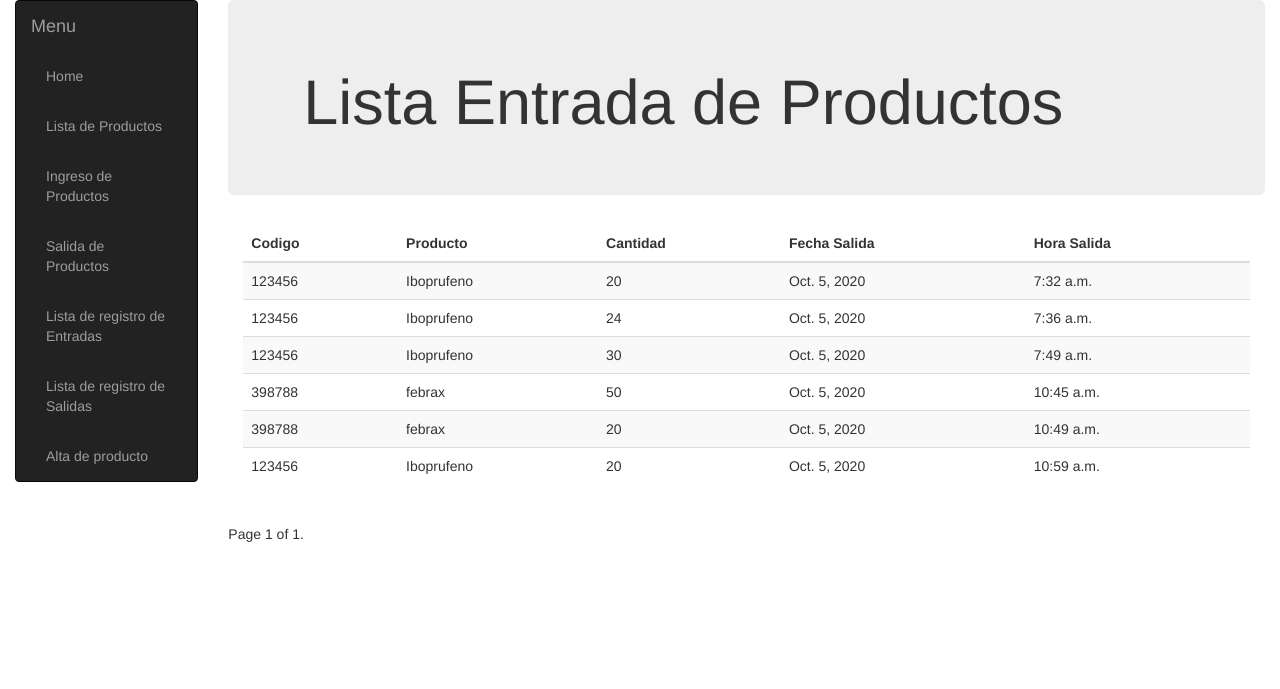
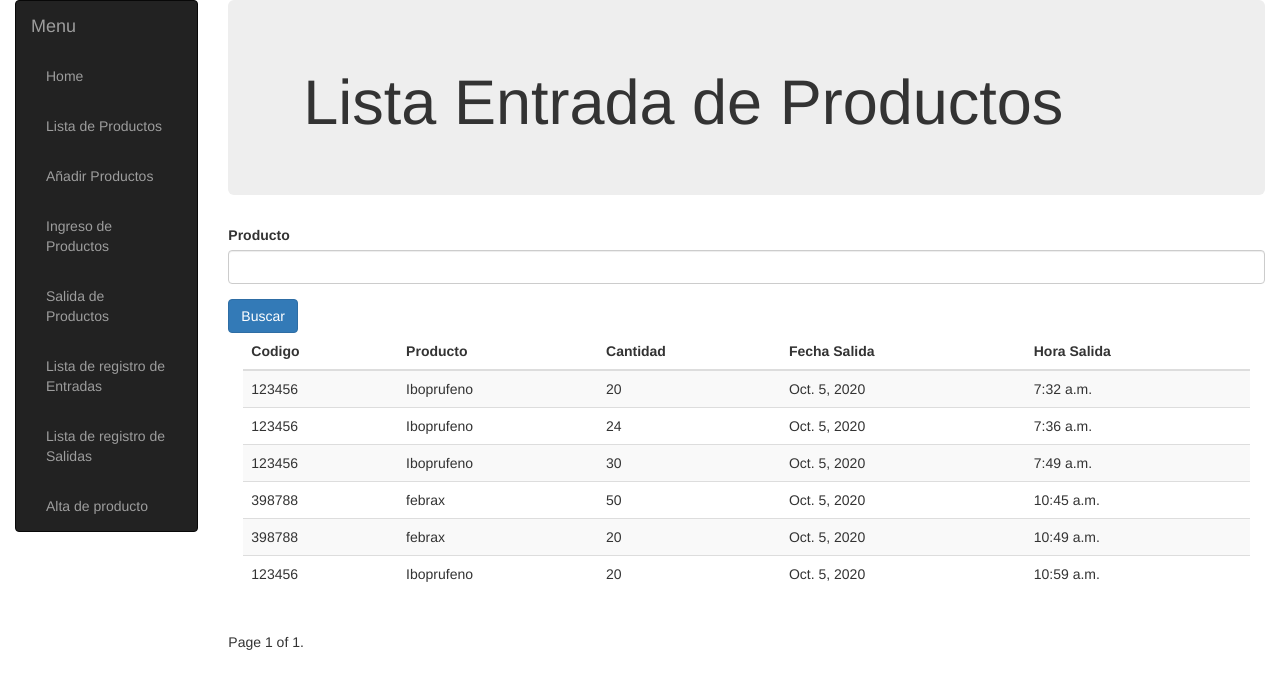
Before and after one commit to dcmacster/admins, a Django app: page /almacen/lentradas/ in a window 1280 px wide. Shown: the top 689 px of the page. Run offline with Django 3.2, Linux system fonts and the light colour scheme; data comes from the database, SQL or seed files in the repository; both versions use the stored data as it was after the commit; tables that the repository leaves empty hold one stand-in row (values such as "Sample post"); some libraries are stand-ins or nearby versions.

Commit message:
alta y edicion de producto

```diff
--- a/almacen/forms.py
+++ b/almacen/forms.py
@@ -50,3 +50,38 @@ class BuscarProductForm(forms.Form):
     class Meta:
         model=Producto
         fields=("__all__")
+
+
+class ProductoForm(forms.Form):
+    producto = forms.CharField(max_length=140, required=True, help_text="nombre del producto")
+    descripcion=forms.CharField(required=False,help_text="Descripcion del producto",widget=forms.Textarea(attrs={'col':80,'rows':20,'style':'resize none'}))
+    Minimo=forms.IntegerField(required=True,help_text="Cantidad Minima de producto en almacen")
+    Maximo=forms.IntegerField(required=True,help_text="Cantidad Maxima de producto en almacen")
+    def __init__(self, *args, **kwargs):
+        super(ProductoForm, self).__init__(*args, **kwargs)
+        for name in self.fields.keys():
+            self.fields[name].widget.attrs.update({
+                'class': 'form-control',
+            })
+
+    class Meta:
+        model = Producto
+        fields = ("__all__")
+
+class ProductoFormE(forms.Form):
+    pk=forms.CharField(widget=forms.HiddenInput())
+    accion=forms.CharField(widget=forms.HiddenInput())
+    producto = forms.CharField(max_length=140, required=True, help_text="nombre del producto")
+    descripcion=forms.CharField(required=False,help_text="Descripcion del producto",widget=forms.Textarea(attrs={'col':80,'rows':20,'style':'resize none'}))
+    Minimo=forms.IntegerField(required=True,help_text="Cantidad Minima de producto en almacen")
+    Maximo=forms.IntegerField(required=True,help_text="Cantidad Maxima de producto en almacen")
+    def __init__(self, *args, **kwargs):
+        super(ProductoFormE, self).__init__(*args, **kwargs)
+        for name in self.fields.keys():
+            self.fields[name].widget.attrs.update({
+                'class': 'form-control',
+            })
+
+    class Meta:
+        model = Producto
+        fields = ("__all__")
--- a/almacen/templates/base_generic.html
+++ b/almacen/templates/base_generic.html
@@ -32,7 +32,9 @@
                             </div>
                             <ul class="nav navbar-nav">
                                 <li role="presentation"><a href="{% url 'index' %}">Home</a></li>
-                                <li role="presentation"><a href="{% url 'producto' %}">Lista de Productos</a>
+                                <li role="presentation"><a href="{% url 'lproducto' %}">Lista de Productos</a>
+                                </li>
+                                <li role="presentation"><a href="{% url 'producto' %}">Añadir Productos</a>
                                 </li>
                                 <li role="presentation"><a href="{% url 'entrada' %}">Ingreso de Productos</a></li>
                                 <li role="presentation"><a href="{% url 'salida' %}">Salida de Productos</a></li>
--- a/almacen/templates/entradas_list.html
+++ b/almacen/templates/entradas_list.html
@@ -6,6 +6,22 @@
 <h1>Lista Entrada de Productos</h1>
 </div>
 </div>
+
+<div class="container-fluid">
+    <form method="POST" id="consulta-form" action="{% url 'lentradas' %}">
+        <div class="row">
+            {% csrf_token %}
+            {% for field in form %}
+            <div class="form-group col-4">
+                <label class="col-12">{{ field.label }}</label>
+                {{ field }}
+            </div>
+            {% endfor %}
+            <input type="submit" class="btn btn-primary" value="Buscar" />
+        </div>
+    </form>
+</div>
+
 
 {% if page_obj %}
 <div class="container-fluid">
--- a/almacen/urls.py
+++ b/almacen/urls.py
@@ -5,8 +5,11 @@ from . import views
 urlpatterns = [
 
     url(r'^$',views.index,name='index'),
-    #url(r'^producto/', views.ProductoListView.as_view(),name='producto'),
-    url(r'^producto/', views.ProductoListView,name='producto'),
+    url(r'^producto/crear', views.ProductoCrear,name='producto'),
+    url(r'^producto/(?P<id>[-\w]+)/detalle',views.ProductoDetalle, name='producto-detail'),
+    url(r'^lproducto/', views.ProductoEliminar,name='eliminarp'),
+    url(r'^producto/editar', views.ProductoEditar,name='editarp'),
+    url(r'^lproducto/', views.ProductoListView,name='lproducto'),
     url(r'^entrada/',views.EntradaView,name='entrada'),
     url(r'^buscar/',views.postBuscar,name='buscar'),
     url(r'^ingresar/', views.postIngresar, name='ingresar'),
@@ -15,5 +18,6 @@ urlpatterns = [
     url(r'^reduccion/', views.postReducir, name='reduccion'),
     url(r'^lentradas/', views.EntradaListView,name='lentradas'),
     url(r'^lsalidas/', views.SalidaListView,name='lsalidas'),
-    url(r'^consultar/', views.postConsultar, name='consultar'),
+
+
 ]
--- a/almacen/views.py
+++ b/almacen/views.py
@@ -19,7 +19,7 @@ import json
 
 # Create your views here.
 from .models import Producto,Inventario,Imagen, regEntrada, regSalida
-from .forms import BuscarCodigoForm, EntradaCantidadForm, BuscarProductForm
+from .forms import BuscarCodigoForm, EntradaCantidadForm, BuscarProductForm, ProductoForm, ProductoFormE
 
 def index(request):
     mensage='Bienvenido '
@@ -36,9 +36,75 @@ class ProductoListView(generic.ListView):
     paginate_by = 10
 '''
 
+
+def ProductoCrear(request):
+    if request.method == 'POST':
+        form = ProductoForm(request.POST)
+        if form.is_valid():
+            regproducto = Producto(nombre=form['producto'].value(), descripcion=form['descripcion'].value(), minimo=form['Minimo'].value(), maximo=form['Maximo'].value())
+            regproducto.save()
+            mensaje='Producto guardado con Exito'
+    else:
+        mensaje=''
+
+    form = ProductoForm()
+    return render(
+        request, 'producto.html',
+        {'form': form, 'mensaje': mensaje}
+    )
+
+
+def ProductoDetalle(request,id=id):
+    if request.method == 'GET':
+        busproducto = request.GET.get('id')
+        producto_det = Producto.objects.filter(id=id).annotate(Cant_total=Sum('inventario__cantidad'))
+        inventario_det = Inventario.objects.filter(producto=id)
+        return render(
+            request, 'producto_detail.html',
+            {'producto': producto_det, 'inventario':inventario_det}
+        )
+
+    else:
+        producto_list = Producto.objects.all().annotate(
+            Cant_total=Sum('inventario__cantidad'))
+        form = BuscarProductForm()
+        paginator = Paginator(producto_list, 10)
+        page_number = request.GET.get('page')
+        page_obj = paginator.get_page(page_number)
+        return render(
+                request, 'producto_list.html',
+                {'form': form, 'page_obj': page_obj}
+            )
+
+
+
 def ProductoListView(request):
+    if request.method == 'POST':
+        form = BuscarProductForm(request.POST)
+        if form.is_valid():
+            busproducto = request.POST.get('producto')
+            producto_list = Producto.objects.filter(nombre__icontains=busproducto).annotate(Cant_total=Sum('inventario__cantidad')) | Producto.objects.filter(descripcion__icontains=busproducto).annotate(Cant_total=Sum('inventario__cantidad'))
+    else:
+        producto_list = Producto.objects.all().annotate(
+           Cant_total=Sum('inventario__cantidad'))
+
     form = BuscarProductForm()
-    producto_list=Producto.objects.all().annotate(Cant_total=Sum('inventario__cantidad'))
+    paginator = Paginator(producto_list, 10)
+    page_number = request.GET.get('page')
+    page_obj = paginator.get_page(page_number)
+    return render(
+        request,'producto_list.html',
+        {'form':form,'page_obj': page_obj}
+    )
+
+def ProductoEliminar(request):
+    if request.method == 'POST':
+        busproducto = request.POST.get('pk')
+        producto_inst=get_object_or_404(Producto, pk = busproducto)
+        producto_inst.delete()
+
+    producto_list = Producto.objects.all().annotate(Cant_total=Sum('inventario__cantidad'))
+    form = BuscarProductForm()
     paginator = Paginator(producto_list, 10)
     page_number = request.GET.get('page')
     page_obj = paginator.get_page(page_number)
@@ -48,31 +114,63 @@ def ProductoListView(request):
     )
 
 
-def postConsultar(request):
+def ProductoEditar(request):
     if request.method == 'POST':
-        form = BuscarProductForm(request.POST)
-        if form.is_valid():
-            busproducto=request.POST.get('producto')
+        accion=request.POST.get('accion')
+        pk = request.POST.get('pk')
+        producto_det = get_object_or_404(Producto, pk=pk)
+        if int(accion)==1:
+
+            #producto_det = Producto.objects.filter(id=id)
+            data={
+                'pk':producto_det.id,
+                'accion':'2',
+                'producto':producto_det.nombre,
+                'descripcion':producto_det.descripcion,
+                'Minimo':producto_det.minimo,
+                'Maximo':producto_det.maximo
+            }
+            form = ProductoFormE(initial=data)
+            return render(
+                request, 'producto_editar.html',
+                {'form': form}
+            )
+        elif int(accion)==2:
+
+            form=ProductoFormE(request.POST)
+            if form.is_valid():
+                producto_det.nombe=form['producto'].value()
+                producto_det.descripcion=form['descripcion'].value()
+                producto_det.minimo=form['Minimo'].value()
+                producto_det.maximo=form['Maximo'].value()
+                producto_det.save()
+
+            producto_list = Producto.objects.all().annotate(Cant_total=Sum('inventario__cantidad'))
             form = BuscarProductForm()
-            producto_list = Producto.objects.filter(nombre__icontains=busproducto).annotate(Cant_total=Sum('inventario__cantidad')) | Producto.objects.filter(descripcion__icontains=busproducto).annotate(Cant_total=Sum('inventario__cantidad'))
             paginator = Paginator(producto_list, 10)
             page_number = request.GET.get('page')
             page_obj = paginator.get_page(page_number)
             return render(
-                request, 'producto_list.html',
+                request,'producto_list.html',
                 {'form':form,'page_obj': page_obj}
             )
-
+        else:
+            mensage = 'Bienvenido '
+            return render(
+                request, 'index.html',
+                context={'mensage': mensage}
+            )
     else:
+        producto_list = Producto.objects.all().annotate(Cant_total=Sum('inventario__cantidad'))
         form = BuscarProductForm()
-        producto_list = Producto.objects.all().annotate(Cant_total=Sum('inventario__cantidad'))
         paginator = Paginator(producto_list, 10)
         page_number = request.GET.get('page')
         page_obj = paginator.get_page(page_number)
         return render(
-            request, 'producto_list.html',
-            {'form':form, 'page_obj': page_obj}
+            request,'producto_list.html',
+            {'form':form,'page_obj': page_obj}
         )
+
 
 
 
@@ -166,13 +264,22 @@ def postReducir(request):
 
 
 def EntradaListView(request):
-    entrada_list = regEntrada.objects.select_related('inventario__producto')
+
+    if request.method == 'POST':
+        form = BuscarProductForm(request.POST)
+        if form.is_valid():
+            busproducto=request.POST.get('producto')
+            entrada_list = regEntrada.objects.select_related('inventario__producto').filter(inventario__producto__nombre__icontains=busproducto)
+    else:
+        entrada_list = regEntrada.objects.select_related('inventario__producto')
+
+    form = BuscarProductForm()
     paginator = Paginator(entrada_list, 10)
     page_number = request.GET.get('page')
     page_obj = paginator.get_page(page_number)
     return render(
         request, 'entradas_list.html',
-        {'page_obj': page_obj}
+        {'form':form, 'page_obj': page_obj}
         )
 
 def SalidaListView(request):
```
Also changed, not shown: almacen/templates/producto.html (added, +28 -0 lines), almacen/templates/producto_detail.html (added, +74 -0 lines), almacen/templates/producto_editar.html (added, +39 -0 lines), almacen/templates/producto_list.html (+20 -3 lines), db.sqlite3.
